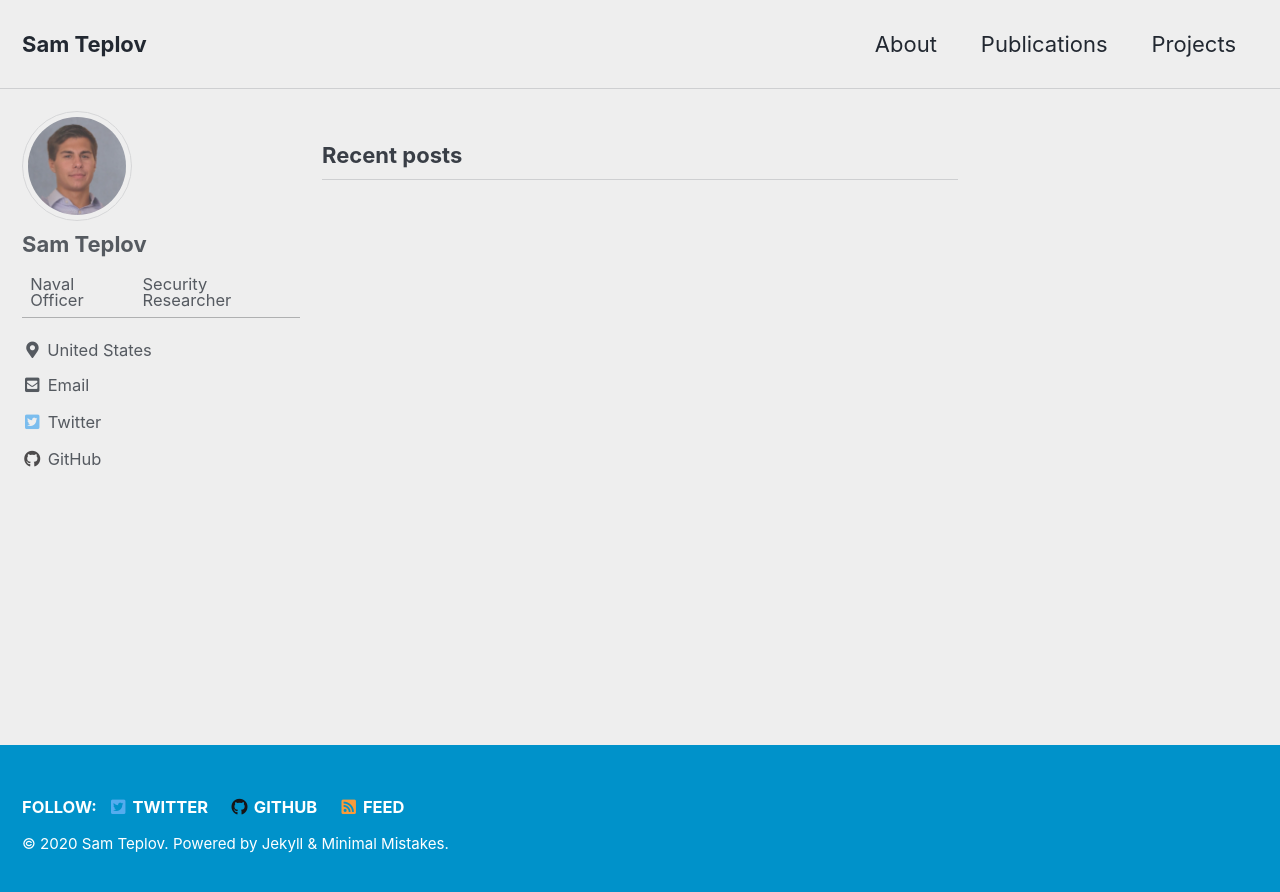
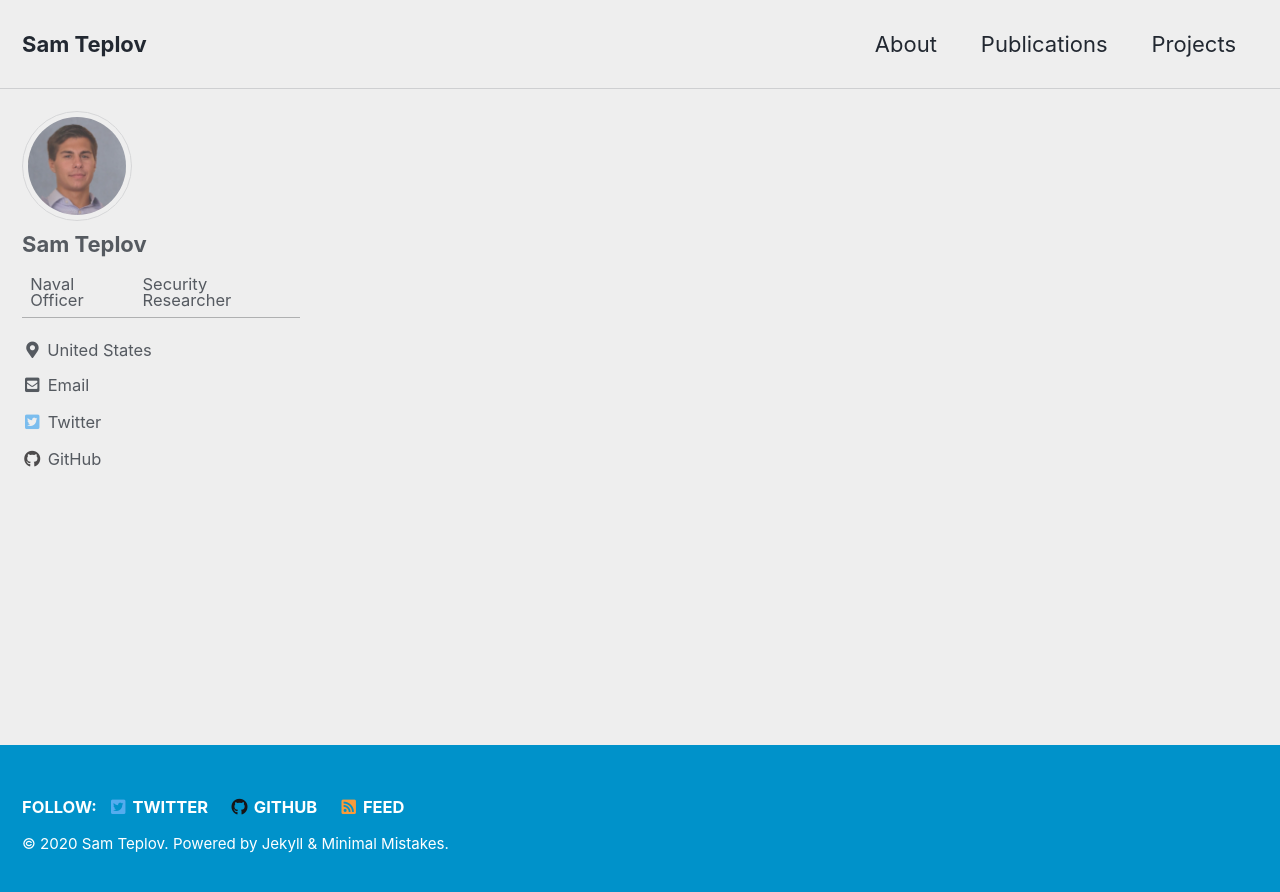
Before and after one commit to samteplov/samteplov.github.io, a Jekyll site: the page built from index.html, in a window 1280 px wide. Shown: the top 892 px of the page. Built offline with Jekyll 4.4.1, drawn with Linux system fonts in a browser that asks for light colours; cached includes are drawn as plain includes; the list of posts is cut into pages by our own code.

Commit message:
got rid of recent posts

```diff
--- a/_layouts/home.html
+++ b/_layouts/home.html
@@ -4,19 +4,7 @@
 
 {{ content }}
 
-<h3 class="archive__subtitle">{{ site.data.ui-text[site.locale].recent_posts | default: "Recent Posts" }}</h3>
 
-{% if paginator %}
-  {% assign posts = paginator.posts %}
-{% else %}
-  {% assign posts = site.posts %}
-{% endif %}
 
-{% assign entries_layout = page.entries_layout | default: 'list' %}
-<div class="entries-{{ entries_layout }}">
-  {% for post in posts %}
-    {% include archive-single.html type=entries_layout %}
-  {% endfor %}
-</div>
 
 {% include paginator.html %}
```
Also changed, not shown: 1 other file.
